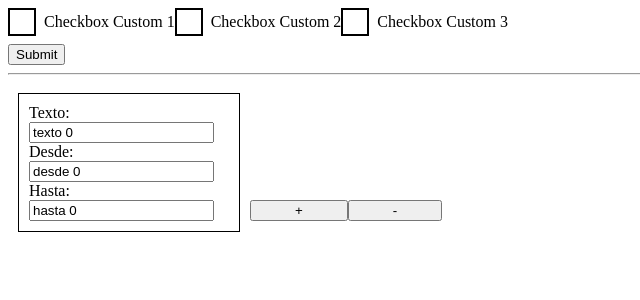
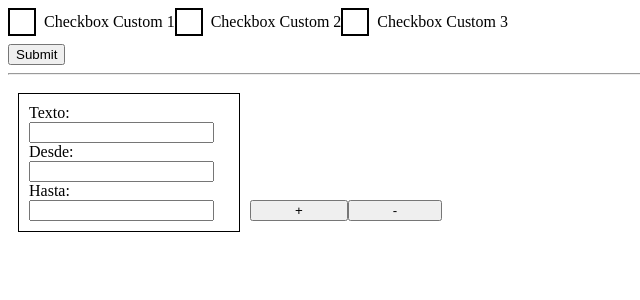
Before and after one commit to ddfilipov/register-custom-checbox, a React (Create React App) app: page / in a window 1280 px wide. Shown: the top 300 px of the page, without its empty margins (0-640 px from the left). Built offline with nearby package versions, Linux system fonts and the light colour scheme.

Commit message:
fields registering correctly now

```diff
--- a/src/GrupoInputs.tsx
+++ b/src/GrupoInputs.tsx
@@ -11,26 +11,29 @@ export const Container = styled.div`
     width: 200px;
 `;
 
-export interface InputX {
+export interface TextInputs {
     texto: string;
     desde: string;
     hasta: string;
+    registerTexto?: any;
+    registerDesde?: any;
+    registerHasta?: any;
 }
 
-export const GrupoInputs: FC<InputX> = ({ texto, desde, hasta }) => {
+export const GrupoInputs: FC<TextInputs> = ({ texto, desde, hasta, registerTexto, registerDesde, registerHasta }) => {
     return (
         <Container>
             <div>
                 <label htmlFor="texto1">Texto: </label>
-                <input type="text" value={texto} />
+                <input type="text" {...registerTexto} />
             </div>
             <div>
-                <label htmlFor="texto1">Desde: </label>
-                <input type="text" value={desde} />
+                <label htmlFor="desde">Desde: </label>
+                <input type="text" {...registerDesde} />
             </div>
             <div>
-                <label htmlFor="texto1">Hasta: </label>
-                <input type="text" value={hasta} />
+                <label htmlFor="hasta">Hasta: </label>
+                <input type="text" {...registerHasta} />
             </div>
         </Container>
     );
--- a/src/forms/Formulario1.tsx
+++ b/src/forms/Formulario1.tsx
@@ -1,42 +1,41 @@
 import { FC, useCallback, useEffect, useRef, useState } from "react";
-import { FormProvider, useForm, UseFormRegister, FieldValues } from "react-hook-form";
+import { FormProvider, useForm, UseFormRegister, FieldValues, useFieldArray } from "react-hook-form";
 import styled from "styled-components";
 import { Checkbox } from "../Checkbox";
 import { Checkbox2 } from "../Checkbox2";
 import { CheckboxFinal } from "../CheckboxFinal";
-import { GrupoInputs } from "../GrupoInputs";
+import { GrupoInputs, TextInputs } from "../GrupoInputs";
 
 export interface FormProps {
     check1: boolean;
     check2: boolean;
     check3: boolean;
-}
-
-interface TextInputs {
-    texto: string;
-    desde: string;
-    hasta: string;
+    inputs: TextInputs[];
 }
 
 export const Formulario1: FC = ({}) => {
-    const methods = useForm<FormProps>();
-    const { register, handleSubmit, watch } = methods;
+    const methods = useForm<FormProps>({
+        defaultValues: {
+            check1: false,
+            check2: false,
+            check3: false,
+            inputs: [{ texto: "", desde: "", hasta: "" }],
+        },
+    });
+    const { register, handleSubmit, watch, control } = methods;
 
+    const { fields, append, remove } = useFieldArray({ name: "inputs", control });
     const onSubmit = useCallback((data: FormProps) => {
-        alert(JSON.stringify(data, null, " "));
+        console.log(JSON.stringify(data, null, " "));
     }, []);
 
-    const [inputX, setInputX] = useState<TextInputs[]>([{ texto: "texto", desde: "desde", hasta: "hasta" }]);
-
     const clickMas = useCallback(() => {
-        setInputX([...inputX, { texto: "texto", desde: "desde", hasta: "hasta" }]);
-    }, [inputX]);
+        append({texto: "", desde: "", hasta: "" });
+    }, []);
 
     const clickMenos = useCallback(() => {
-        if (inputX.length > 0 || inputX !== undefined) {
-            setInputX(inputX.slice(0, -1));
-        }
-    }, [inputX]);
+        remove(fields.length - 1);
+    }, []);
 
     return (
         <FormProvider {...methods}>
@@ -46,11 +45,15 @@ export const Formulario1: FC = ({}) => {
                 <CheckboxFinal label="Checkbox Custom 3" register={{ ...register("check3") }} name={"check3"} />
                 <input type="submit" style={{ display: "block" }} />
                 <hr />
-                {inputX.map((input, index) => (
+                {fields.map((input, index) => (
                     <GrupoInputs
-                        texto={input.texto + " " + index}
-                        desde={input.desde + " " + index}
-                        hasta={input.hasta + " " + index}
+                        texto={input.texto}
+                        desde={input.desde}
+                        hasta={input.hasta}
+                        registerTexto={{ ...register(`inputs.${index}.texto` as const) }}
+                        registerDesde={{ ...register(`inputs.${index}.desde` as const) }}
+                        registerHasta={{ ...register(`inputs.${index}.hasta` as const) }}
+                        key={index}
                     ></GrupoInputs>
                 ))}
                 <input type="button" value="          +          " onClick={clickMas} />
```
